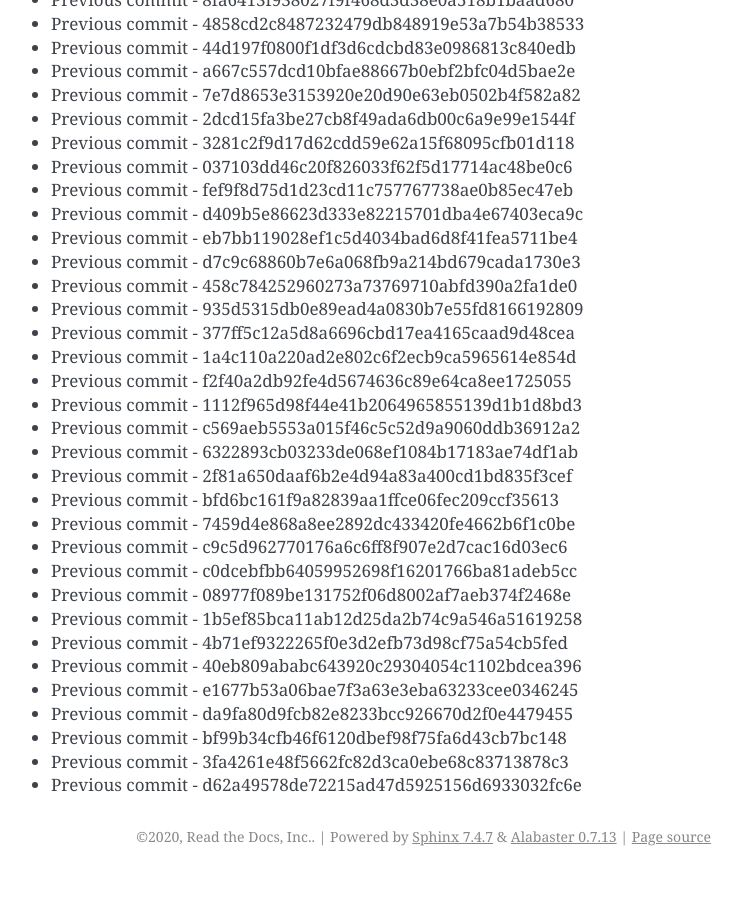
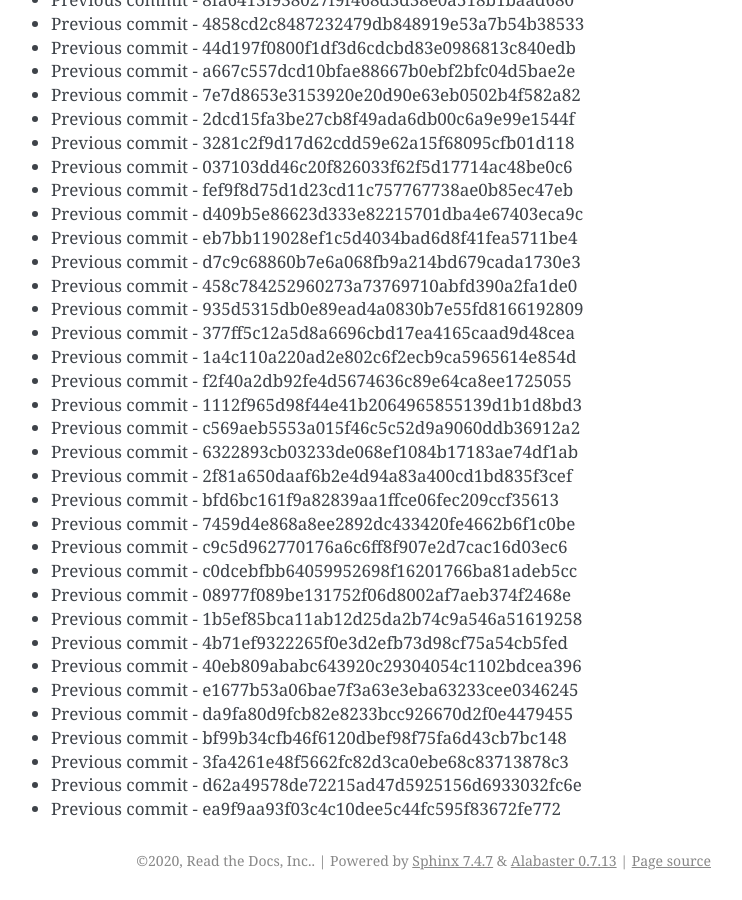
Before and after one commit to readthedocs/rtd-git-stresstest, a Sphinx documentation site: the page built from docs/updates.rst, in a window 1280 px wide and 900 px high, scrolled down 101697 px. Shown: the whole window, without its empty margins (399-1141 px from the left). Built offline with Sphinx 7.4.7, drawn with Linux system fonts in a browser that asks for light colours; before the commit the page ends 102573 px from its top, so only the background shows below that.

Commit message:
Generating commit from previous: ea9f9aa93f03c4c10dee5c44fc595f83672fe772

```diff
--- a/docs/updates.rst
+++ b/docs/updates.rst
@@ -4305,3 +4305,4 @@ It can be tested for any performance characteristics.
 * Previous commit - bf99b34cfb46f6120dbef98f75fa6d43cb7bc148
 * Previous commit - 3fa4261e48f5662fc82d3ca0ebe68c83713878c3
 * Previous commit - d62a49578de72215ad47d5925156d6933032fc6e
+* Previous commit - ea9f9aa93f03c4c10dee5c44fc595f83672fe772
```
